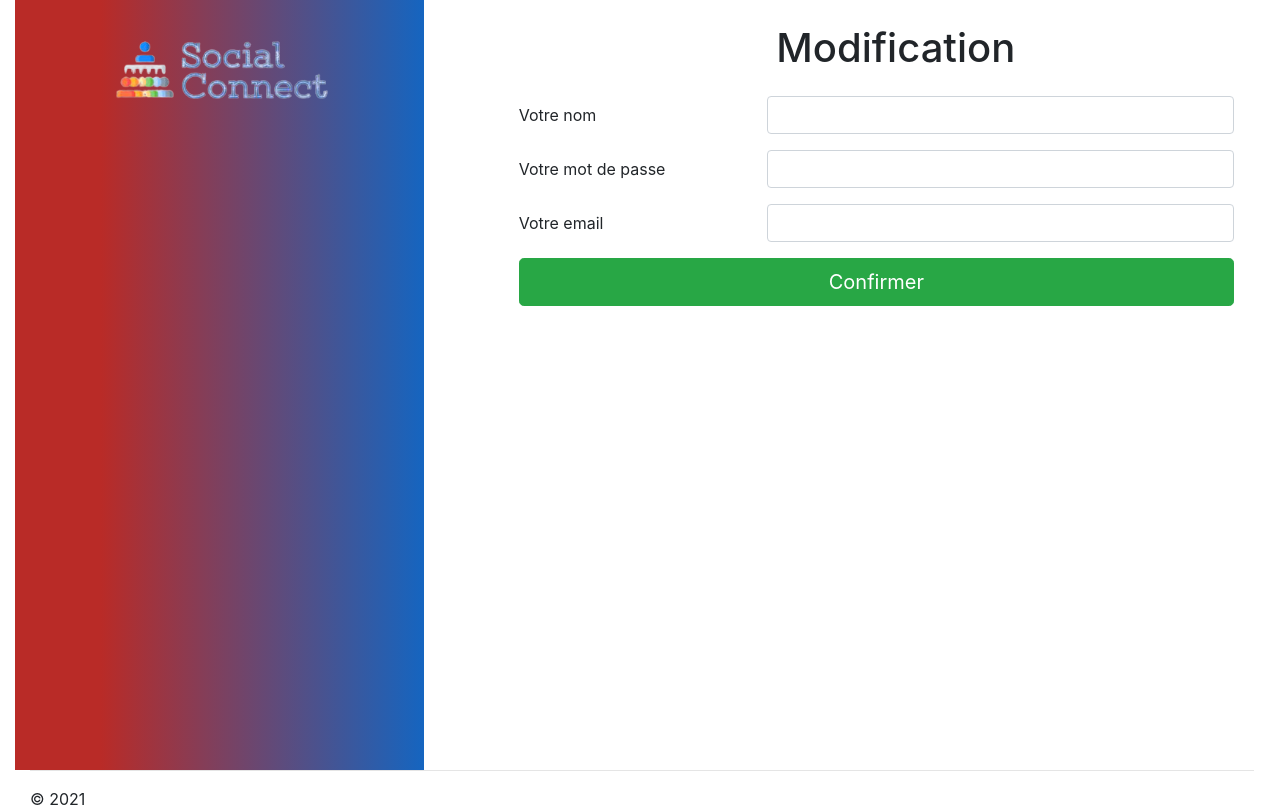
After one commit to EvaBarbaro/Reseau-social-pro, a PHP site: the page made by views/singleUtilisateur.php in a window 1280 px wide. The commit adds this page. Run offline with PHP 8.4, Linux system fonts and the light colour scheme; the template is opened without the code that fills it, so the values that code supplies are empty.

Commit message:
delete + update utilisateur OK

```diff
--- a/index.php
+++ b/index.php
@@ -14,9 +14,9 @@
 
 $router->setBasePath($_SERVER['BASE_URI']);
 
-$router->map('GET', '/', 'MainController#login', 'login');
+$router->map('GET', '/monReseau/[i:id]/', 'MainController#login', 'login');
 
-$router->map('GET', '/inscription', 'CompanyController#register', 'register');
+$router->map('GET', '/', 'CompanyController#register', 'register');
 $router->map('GET', '/superAdmin', 'CompanyController#getAll', 'superAdmin');
 $router->map('GET', '/monReseau/[i:id]', 'CompanyController#get', 'reseauSingle');
 $router->map('POST', '/monReseau/create', 'CompanyController#create', 'reseauCreate');
@@ -27,7 +27,7 @@
 $router->map('GET', '/monReseau/admin', 'userController#getAll', 'admin');
 $router->map('GET', '/monCompte/[i:id]', 'userController#get', 'userSingle');
 $router->map('POST', '/monCompte/create', 'userController#create', 'userCreate');
-$router->map('POST', '/monCompte/delete', 'userController#delete', 'adminDelete');
+$router->map('POST', '/monCompte/delete', 'userController#delete', 'userDelete');
 $router->map('POST', '/monCompte/update', 'userController#update', 'userUpdate');
 
 $match = $router->match();
--- /dev/null
+++ b/views/singleUtilisateur.php
@@ -0,0 +1,35 @@
+<div class="d-flex">
+    <div id="logo">
+        <img src="http://localhost:8080/apache/Reseau-social-pro/img/logo-social-connect.png" alt="logo" id="logoImg" class="img-thumbnail mt-4">
+    </div>
+
+        <div id="register">
+        <h1 class="mx-auto mt-4 mb-4" style="width:200px">Modification</h1>
+
+            <form action="http://localhost:8080/apache/Reseau-social-pro/monCompte/update" method="POST" class="col">
+                <input type="hidden" name="idutilisateur" value="<?= $viewVars['utilisateur']['idutilisateur'] ?>">
+                <div class="form-group row">
+                    <label for="nomutilisateur" class="col-sm-4 col-form-label">Votre nom</label>
+                    <div class="col-sm-8">
+                    <input type="text" class="form-control" name="nomutilisateur" id="nomutilisateur" value="<?= $viewVars['utilisateur']['nomutilisateur'] ?>" required>
+                    </div>
+                </div>
+                <div class="form-group row">
+                    <label for="motdepasse" class="col-sm-4 col-form-label">Votre mot de passe</label>
+                    <div class="col-sm-8">
+                    <input type="text" class="form-control" name="motdepasse" id="motdepasse" value="<?= $viewVars['utilisateur']['motdepasse'] ?>">
+                    </div>
+                </div>
+                <div class="form-group row">
+                    <label for="mail" class="col-sm-4 col-form-label">Votre email</label>
+                    <div class="col-sm-8">
+                    <input type="email" class="form-control" name="mail" id="mail" value="<?= $viewVars['utilisateur']['mail'] ?>">
+                    </div>
+                </div>
+                <input type="hidden" name="role" value="<?= $viewVars['utilisateur']['role'] ?>">
+                <input type="hidden" name="statut" value="<?= $viewVars['utilisateur']['statut'] ?>">
+                <input type="hidden" name="identreprise" value="<?= $viewVars['utilisateur']['identreprise'] ?>">
+                <button type="submit" class="btn btn-success btn-lg btn-block">Confirmer</button>
+            </form>
+        </div>
+</div>
--- a/views/utilisateur.php
+++ b/views/utilisateur.php
@@ -18,7 +18,7 @@
             echo "<td>".$utilisateur['nomutilisateur'] . "</td>";
             echo "<td><button type='submit' class='btn btn-danger'>Supprimer</button>";
             echo "</form>";
-            echo "<td><a href='./monCompte/".$utilisateur['idutilisateur']."' class='btn btn-info'>Modifier</a></td>";
+            echo "<td><a href='http://localhost:8080/apache/Reseau-social-pro/monCompte/".$utilisateur['idutilisateur']."' class='btn btn-info'>Modifier</a></td>";
             echo "</tr>";
         }
         ?>
```
